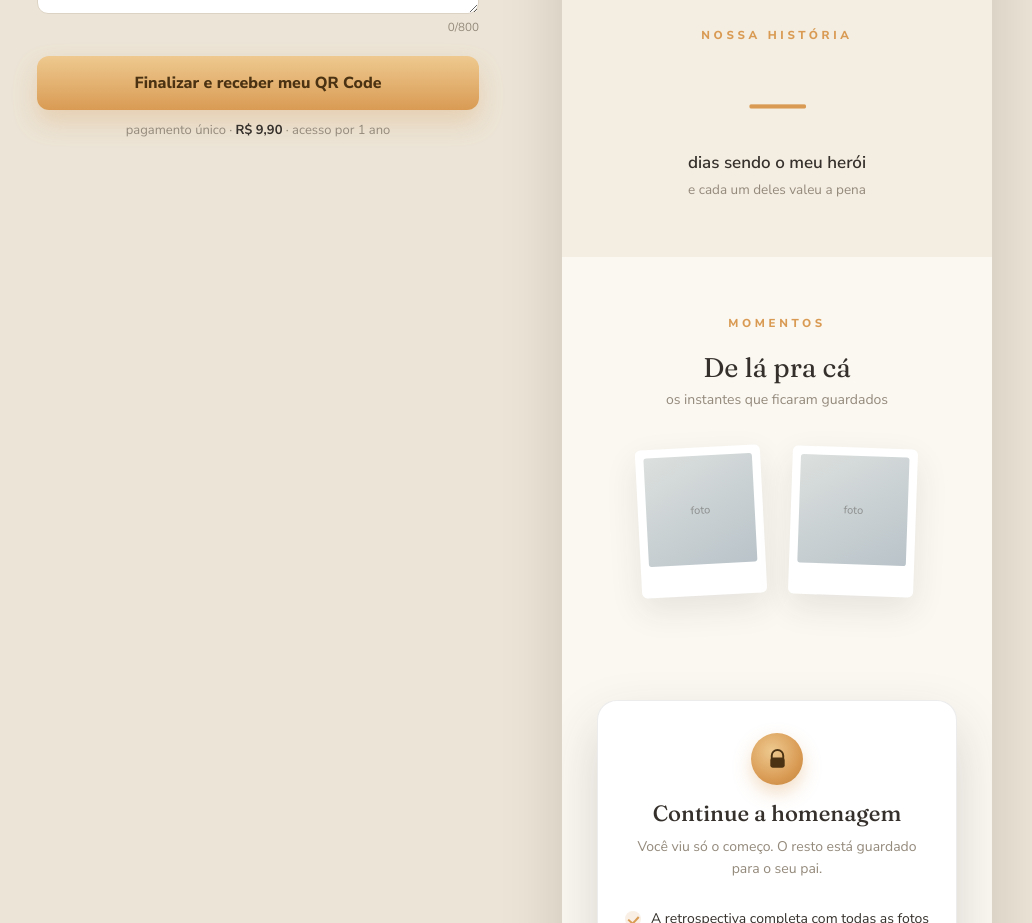
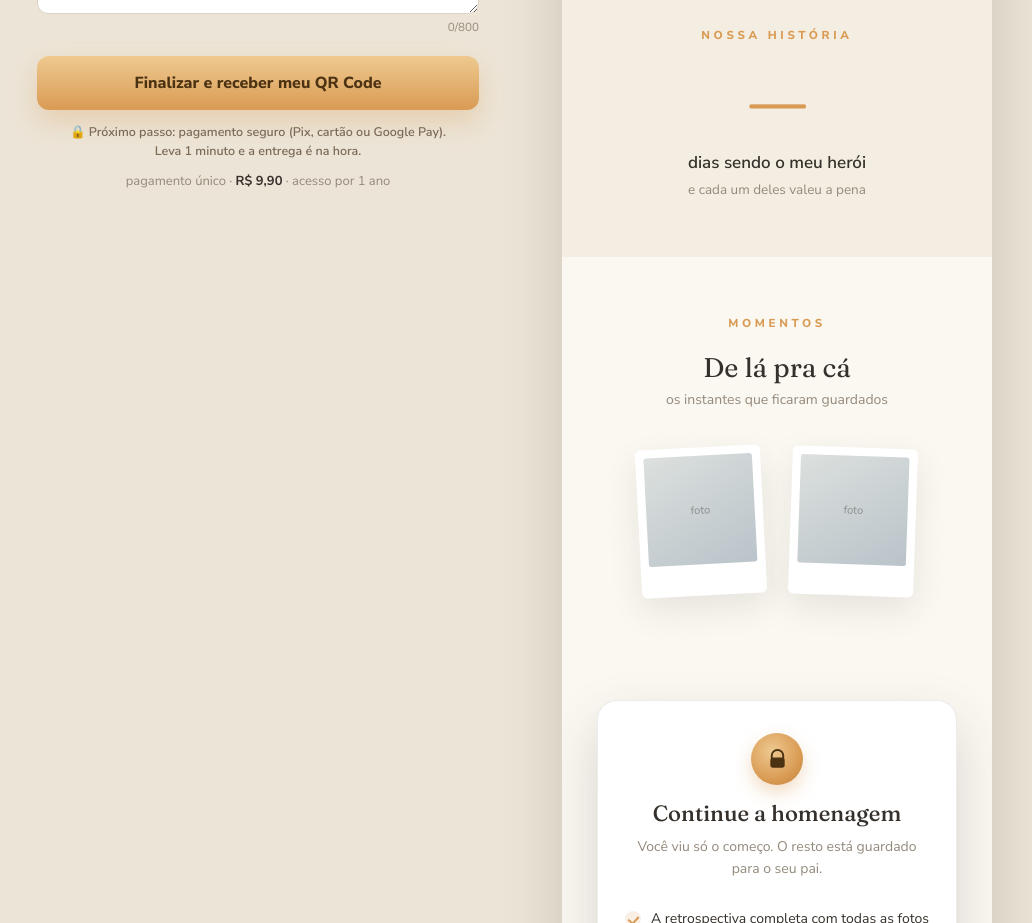
Before and after one commit to Dan0liveira21/presente-pai, a Next.js app: page / in a window 1280 px wide. Shown: the part 1580-2503 px from the top of the page, without its empty margins (105-1137 px from the left). Built offline with nearby package versions, Linux system fonts and the light colour scheme.

Commit message:
Add files via upload

```diff
--- a/pages/index.js
+++ b/pages/index.js
@@ -516,6 +516,7 @@ export default function Home() {
           <button className="cta" type="button" onClick={pagar} disabled={indisponivel}>
             {enviando ? 'Preparando seu presente...' : processandoFotos ? 'Preparando as fotos...' : 'Finalizar e receber meu QR Code'}
           </button>
+          <div className="nextStep">🔒 Próximo passo: pagamento seguro (Pix, cartão ou Google&nbsp;Pay). Leva 1 minuto e a entrega é na hora.</div>
           <div className="preco">pagamento único · <strong>R$ 9,90</strong> · acesso por 1 ano</div>
         </section>
 
@@ -647,6 +648,7 @@ export default function Home() {
         .cta { width: 100%; border: 0; cursor: pointer; margin-top: 4px; padding: 16px; background: linear-gradient(180deg,#EEC98F,#D99B54); color: #4a3212; font-weight: 800; font-size: 16px; border-radius: 12px; box-shadow: 0 12px 24px rgba(217,155,84,.28); }
         .cta:disabled, .previewCta:disabled { opacity: .6; cursor: default; }
         .preco { text-align: center; color: #948A7C; font-size: 13px; margin-top: 11px; }
+        .nextStep { margin-top: 13px; text-align: center; font-size: 12.5px; line-height: 1.5; color: #7a6a56; font-weight: 600; max-width: 380px; margin-left: auto; margin-right: auto; }
         .preco strong { color: #35302B; }
 
         .stage { flex: 1 1 430px; display: flex; justify-content: center; }
```
